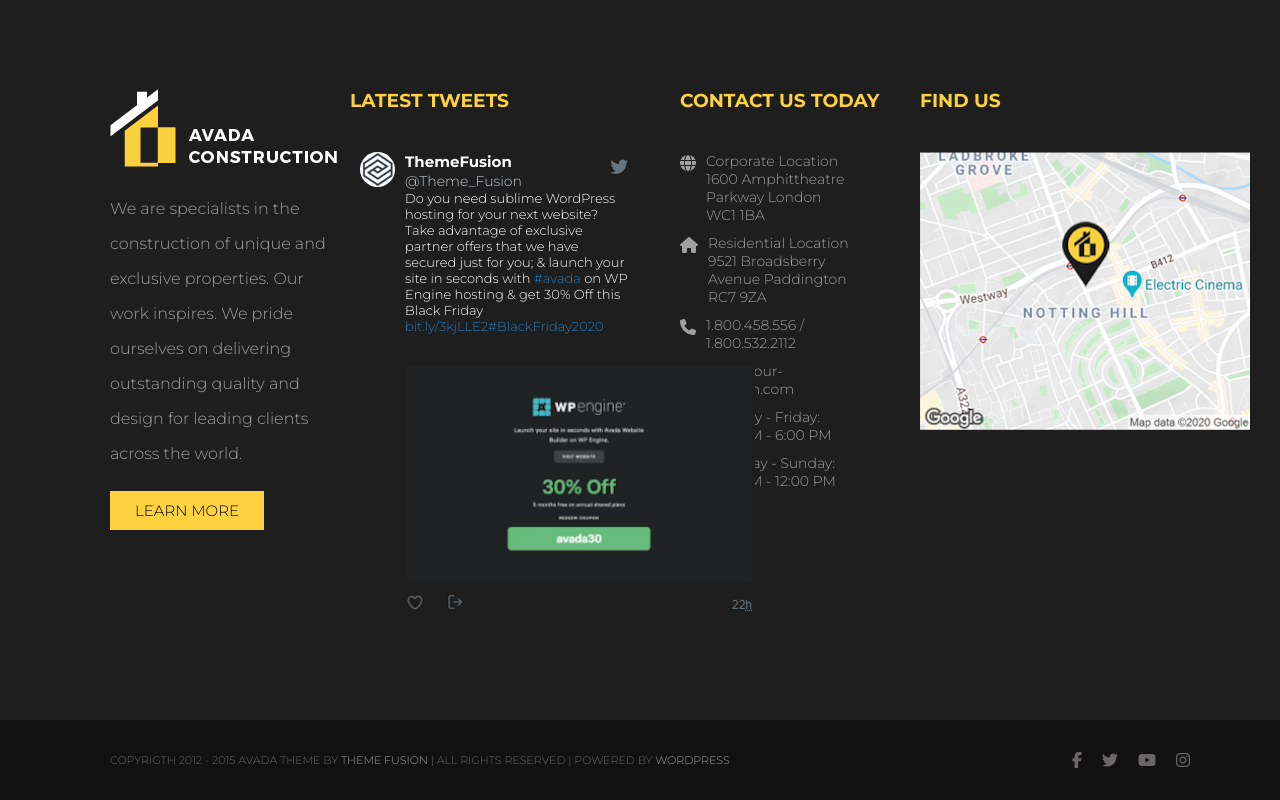
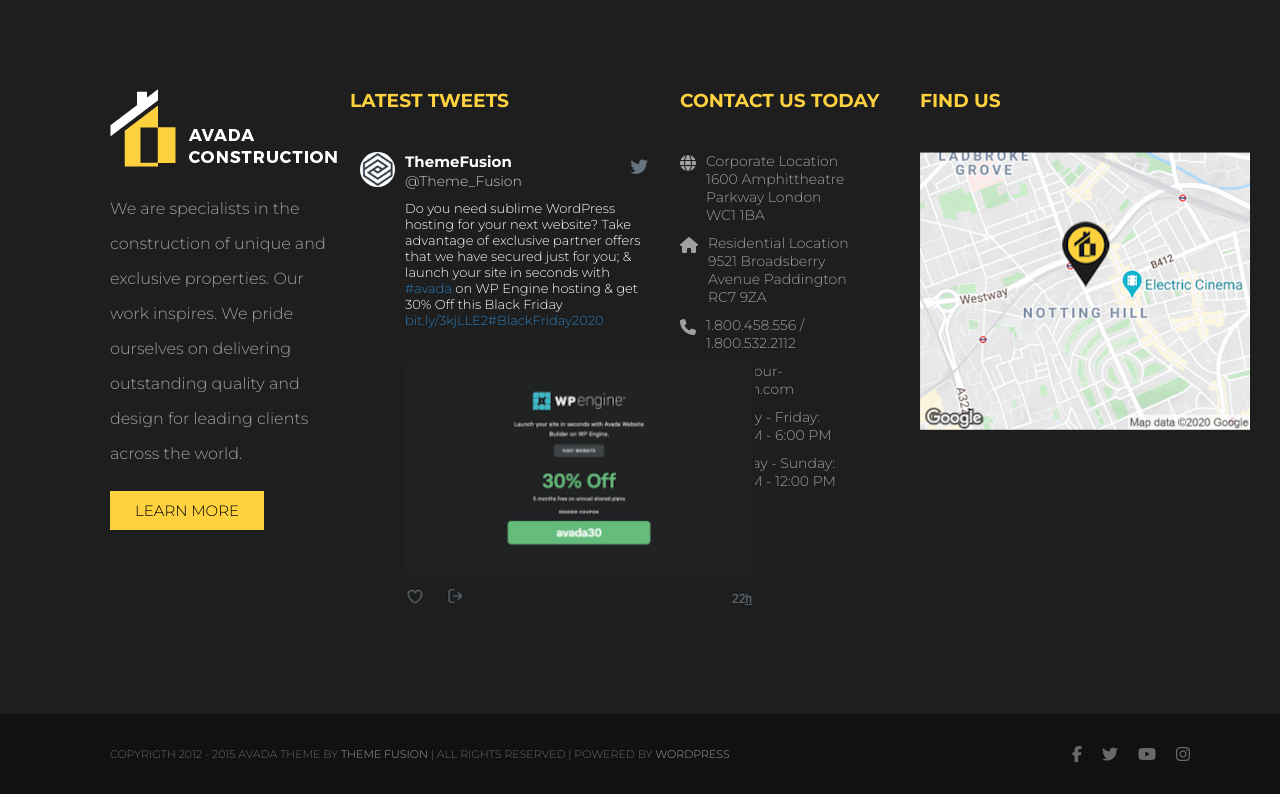
Before and after one commit to Alessandro-Rega/proj-html-vuejs, a Vue app: page / in a window 1280 px wide. Shown: the part 7123-7923 px from the top of the page. Built offline with nearby package versions, Linux system fonts and the light colour scheme.

Commit message:
Correzioni

```diff
--- a/src/components/Macro/Footer.vue
+++ b/src/components/Macro/Footer.vue
@@ -117,7 +117,7 @@ footer{
   margin-left: 30px;
 
   p{
-    width: 90%;
+    width: 95%;
     color: #a0a0a0;
     line-height: 35px;
     margin: 20px 0;
@@ -180,13 +180,15 @@ footer{
       width: 20px;
       position: absolute;
       top: 5px;
-      right: 0;
+      right: -20px;
     }
 
     p{
+      width: 107%;
       font-size: 13px;
       color: $bianco;
       margin-bottom: 30px;
+      margin-top: 10px;
     }
 
     a{
```
